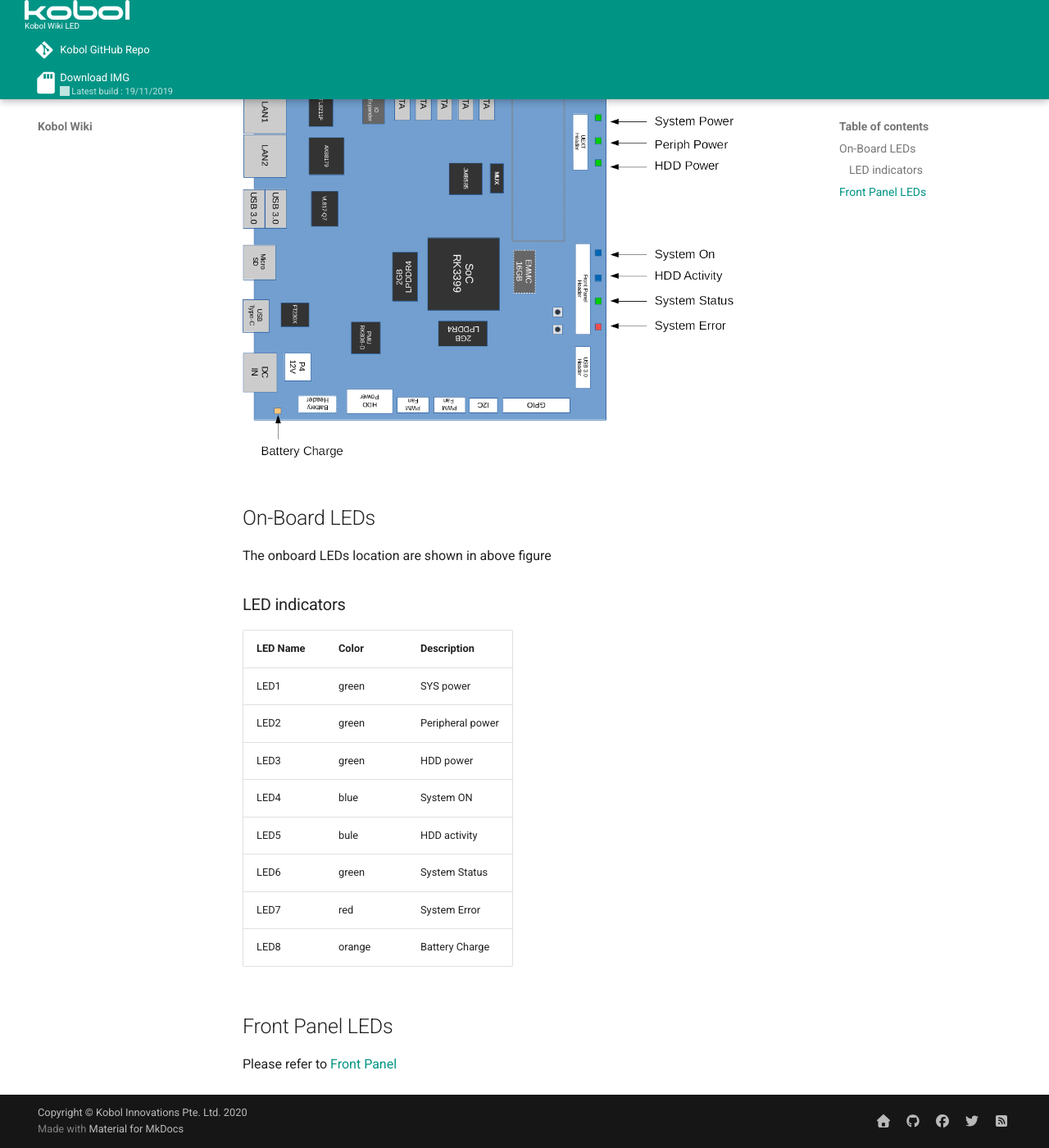
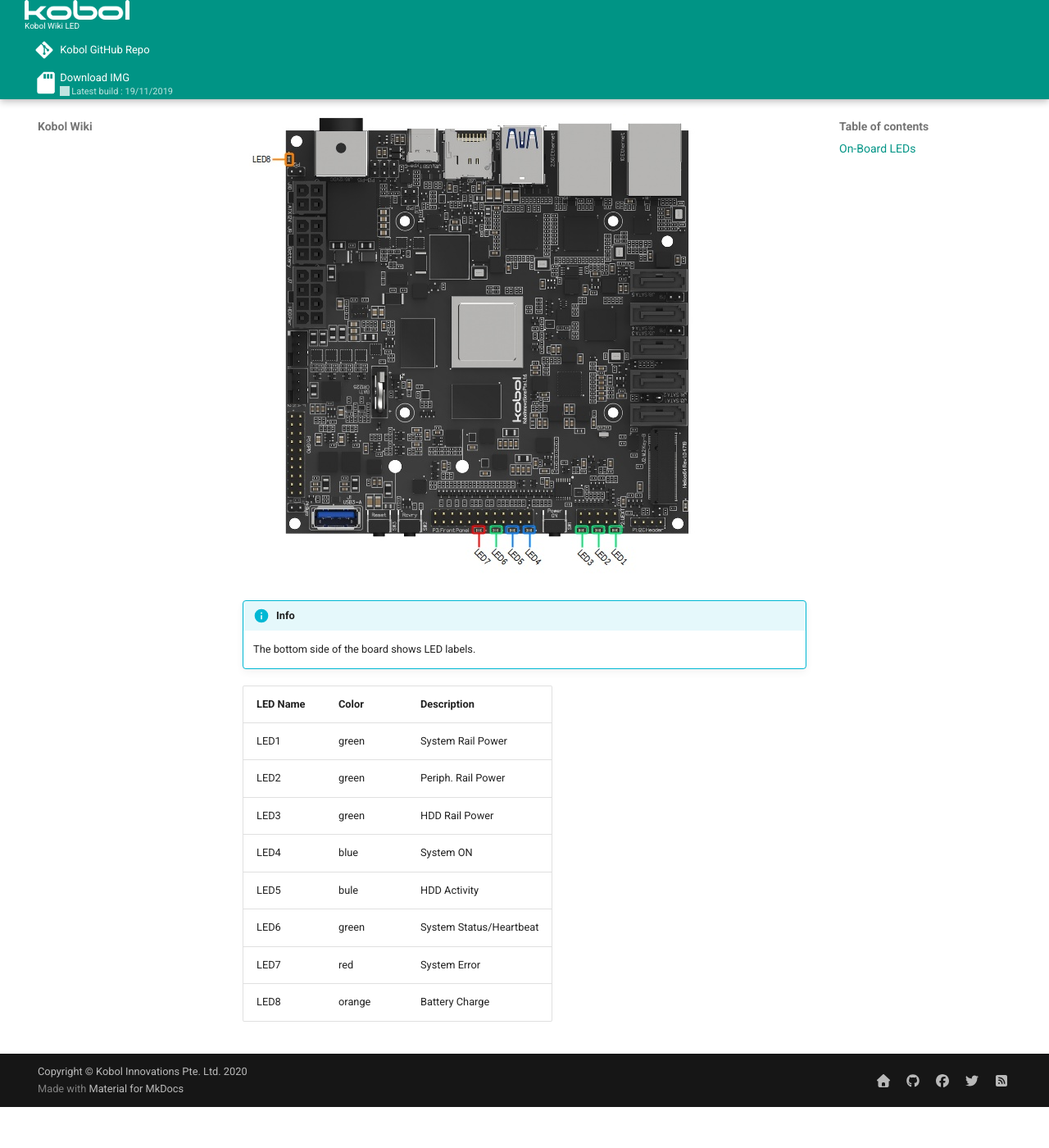
Before and after one commit to kobol-io/wiki, an MkDocs documentation site: the page built from docs/helios64/led.md, in a window 1280 px wide and 1400 px high, scrolled down 164 px. Shown: the whole window at 82% size. Built offline with MkDocs 1.6.1 and Material for MkDocs 9.7.7, drawn with Linux system fonts in a browser that asks for light colours; after the commit the page ends 1514 px from its top, so only the background shows below that.

Commit message:
Update Hardware LED page

```diff
--- a/docs/helios64/led.md
+++ b/docs/helios64/led.md
@@ -1,23 +1,18 @@
-![LED location](/helios64/img/led/led-indication.png)
 
 ## On-Board LEDs
 
-The onboard LEDs location are shown in above figure
+![LED location](/helios64/img/led/board-led.jpg)
 
-### LED indicators
+!!! info
+    The bottom side of the board shows LED labels.
 
 LED Name|Color|Description
 ---|---|---
-LED1|green|SYS power
-LED2|green|Peripheral power
-LED3|green|HDD power
+LED1|green|System Rail Power
+LED2|green|Periph. Rail Power
+LED3|green|HDD Rail Power
 LED4|blue|System ON
-LED5|bule|HDD activity
-LED6|green|System Status
+LED5|bule|HDD Activity
+LED6|green|System Status/Heartbeat
 LED7|red|System Error
 LED8|orange|Battery Charge
-
-
-## Front Panel LEDs
-
-Please refer to [Front Panel](/helios64/front-panel/#the-front-panel-description)
```
Also changed, not shown: docs/helios64/img/led/board-led.jpg (added), docs/helios64/img/led/led-indication.png (deleted).
